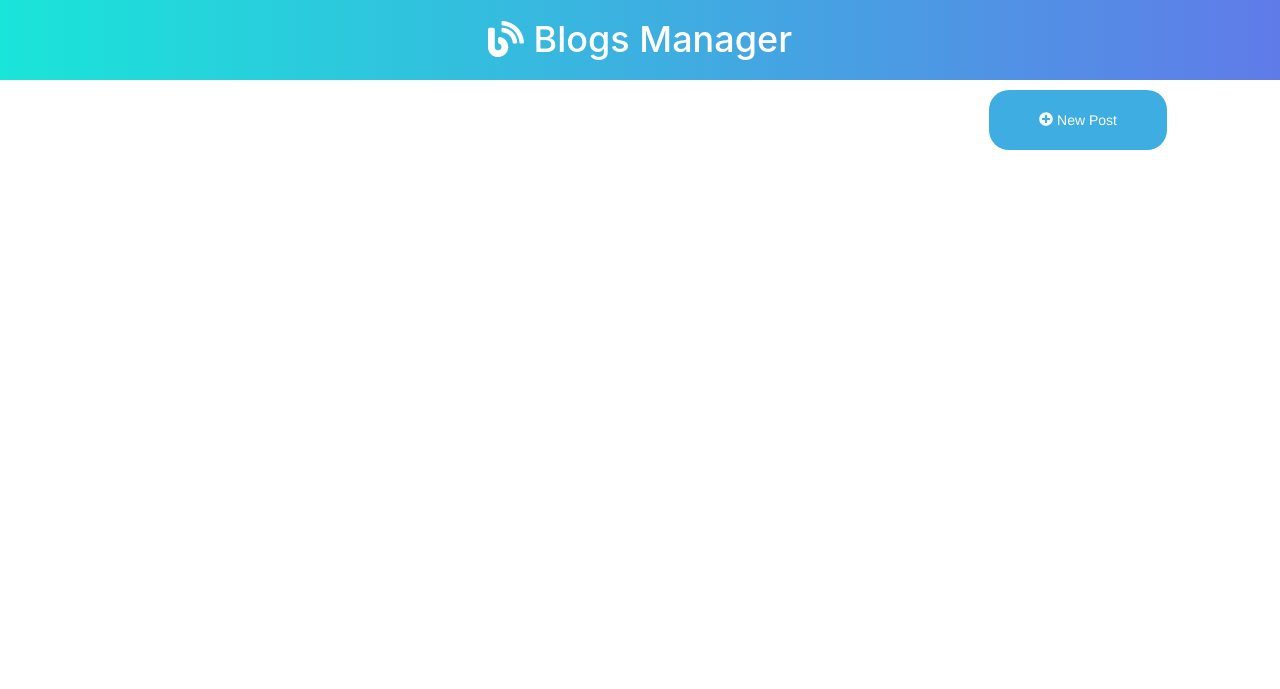
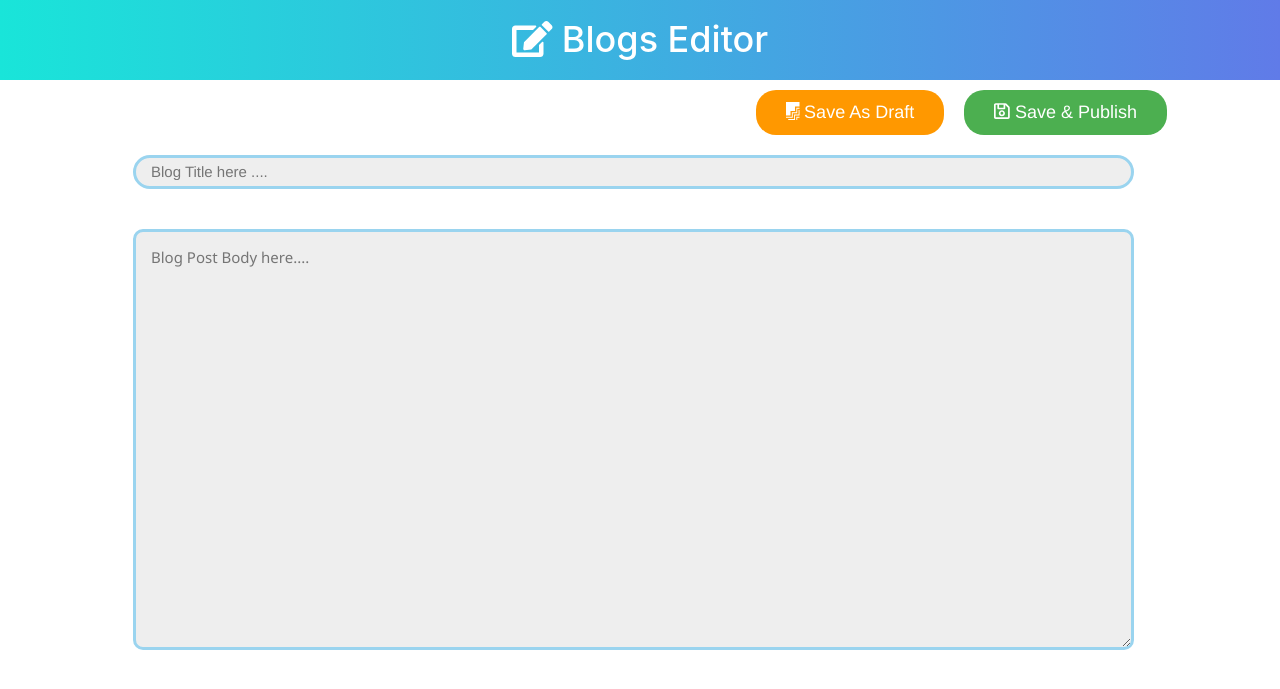
Before and after one commit to mukherjeearnab/ngo-site, a PHP site: page /admin/dashboard/blog/editor.php in a window 1280 px wide. Shown: the top 689 px of the page. Run offline with PHP 8.4, Linux system fonts and the light colour scheme; the visitor is signed in with stand-in values (Sample User, id 1); some libraries are stand-ins or nearby versions.

Commit message:
created blog editor

```diff
--- a/admin/dashboard/blog/editor.php
+++ b/admin/dashboard/blog/editor.php
@@ -1,7 +1,15 @@
 <?php
+    session_start();
+    if(!isset($_SESSION['login_user'])){
+        header("location: .."); // Redirecting To Home Page
+    }
+
     if(isset($_GET['id'])) {
         $id = $_GET['id'];
-
+        $query = "SELECT * FROM BLOGS WHERE ID='$id';";
+        $conn = mysqli_connect("localhost", "admin", "ASad1234*", "sitedb");
+        $result = mysqli_fetch_assoc(mysqli_query($conn, $query));
+        //echo $result['ID'];
     }
     else {
 
@@ -17,19 +25,37 @@
 
         <script src="https://cdnjs.cloudflare.com/ajax/libs/font-awesome/5.12.1/js/all.min.js" crossorigin="anonymous"></script>
         <script src="https://maxcdn.bootstrapcdn.com/bootstrap/3.4.1/js/bootstrap.min.js"></script>
+        <script src="https://code.jquery.com/jquery-3.4.1.min.js" integrity="sha256-CSXorXvZcTkaix6Yvo6HppcZGetbYMGWSFlBw8HfCJo=" crossorigin="anonymous"></script>
 
         <link rel="stylesheet" href="res/css/index.css">
         <link rel="stylesheet" href="https://maxcdn.bootstrapcdn.com/bootstrap/3.4.1/css/bootstrap.min.css">
     </head>
     <body>
-        <H1 class="header"><i class="fas fa-blog"></i>  Blogs Manager</H1>
+        <H1 class="header"><i class="fas fa-edit"></i>  Blogs Editor</H1>
         <section class="section1">
             <div class="row">
-                <a class="new-post"><i class="fas fa-plus-circle"></i> New Post</a>
+                <a class="save-post" onclick="document.getElementById('editorDump').submit();"><i class="far fa-save"></i> Save & Publish</a>
+                <?php if(!isset($_GET['id'])) echo '<a class="draft-post" onclick="draftPost();"><i class="fab fa-firstdraft"></i> Save As Draft</a>';?>
+                <?php if(isset($_GET['id'])) echo '<a class="delete-post" onclick="binPost();"><i class="far fa-trash-alt""></i> Send to Bin</a>';?>
             </div>
             <div class="row">
-
+                <form class="submitF" id="editorDump" method="POST" action="handler/editSaveHandler.php">
+                    <input class="text-inp" id="ID" type="hidden" value="<?php if(isset($_GET['id'])) echo $result['ID']; else echo 'null'; ?>" name="ID" required>
+                    <input class="text-inp" id="HEADING" type="text" value="<?php if(isset($_GET['id'])) echo $result['HEADING']; ?>" name="HEADING" placeholder="Blog Title here ...." required>
+                    <textarea class="body-text" id="REASON" name="BODY" cols="110" rows="18" maxlength="4999" placeholder="Blog Post Body here...." required><?php if(isset($_GET['id'])) echo $result['BODY']; ?></textarea>
+                </form>
             </div>
         </section>
+
+        <script>
+            function draftPost(){
+                document.getElementById('editorDump').action = "handler/editDraftHandler.php";
+                document.getElementById('editorDump').submit();
+            }
+            function binPost(){
+                document.getElementById('editorDump').action = "handler/editBinHandler.php";
+                document.getElementById('editorDump').submit();
+            }
+        </script>
     </body>
 </html>
--- a/admin/dashboard/blog/res/css/index.css
+++ b/admin/dashboard/blog/res/css/index.css
@@ -19,12 +19,47 @@ body {
 }
 
 .new-post {
-    padding: 20px 50px;
+    font-size: 18px;
+    padding: 10px 30px;
     color: #fff;
     background: #3EADE1;
     border-radius: 20px;
     float: right;
     margin-top: 10px;
+    margin-left: 20px;
+}
+
+.save-post {
+    font-size: 18px;
+    padding: 10px 30px;
+    color: #fff;
+    background: #4CAF50;
+    border-radius: 20px;
+    float: right;
+    margin-top: 10px;
+    margin-left: 20px;
+}
+
+.draft-post {
+    font-size: 18px;
+    padding: 10px 30px;
+    color: #fff;
+    background: #FF9800;
+    border-radius: 20px;
+    float: right;
+    margin-top: 10px;
+    margin-left: 20px;
+}
+
+.delete-post {
+    font-size: 18px;
+    padding: 10px 30px;
+    color: #fff;
+    background: #f44336;
+    border-radius: 20px;
+    float: right;
+    margin-top: 10px;
+    margin-left: 20px;
 }
 
 #BLOGS {
@@ -53,3 +88,38 @@ body {
     background-color: #3EADE1;
     color: white;
 }
+
+.text-inp {
+    width: 95%;
+    margin: 20px;
+    font-size: 15px;
+    border-color: transparent;
+    padding: 3px 15px;
+    border: 3px solid #9AD4EF;
+    border-radius: 100px;
+    background-color: #eee;
+    transition-duration: 0.5s;
+}
+
+.body-text {
+    width: 95%;
+    margin: 20px;
+    font-size: 15px;
+    border-color: transparent;
+    padding: 15px;
+    border-radius: 10px;
+    border: 3px solid #9AD4EF;
+    font-family: 'Segoe UI', Tahoma, Geneva, Verdana, sans-serif;
+    background-color: #eee;
+    transition-duration: 0.5s;
+}
+
+.body-text:focus {
+    background-color: #fff;
+    border: 3px solid #3EADE1;
+}
+
+.text-inp:focus {
+    background-color: #fff;
+    border: 3px solid #3EADE1;
+}
--- a/admin/dashboard/index.php
+++ b/admin/dashboard/index.php
@@ -18,6 +18,7 @@
 
         <script src="https://cdnjs.cloudflare.com/ajax/libs/font-awesome/5.12.1/js/all.min.js" crossorigin="anonymous"></script>
         <script src="https://maxcdn.bootstrapcdn.com/bootstrap/3.4.1/js/bootstrap.min.js"></script>
+        <script src="https://code.jquery.com/jquery-3.4.1.min.js" integrity="sha256-CSXorXvZcTkaix6Yvo6HppcZGetbYMGWSFlBw8HfCJo=" crossorigin="anonymous"></script>
 
         <link rel="stylesheet" href="res/css/index.css">
         <link rel="stylesheet" href="https://maxcdn.bootstrapcdn.com/bootstrap/3.4.1/css/bootstrap.min.css">
```
Also changed, not shown: admin/dashboard/blog/handler/editBinHandler.php (added, +21 -0 lines), admin/dashboard/blog/handler/editDraftHandler.php (added, +21 -0 lines), admin/dashboard/blog/handler/editSaveHandler.php (added, +31 -0 lines), admin/dashboard/blog/index.php (+9 -2 lines).
